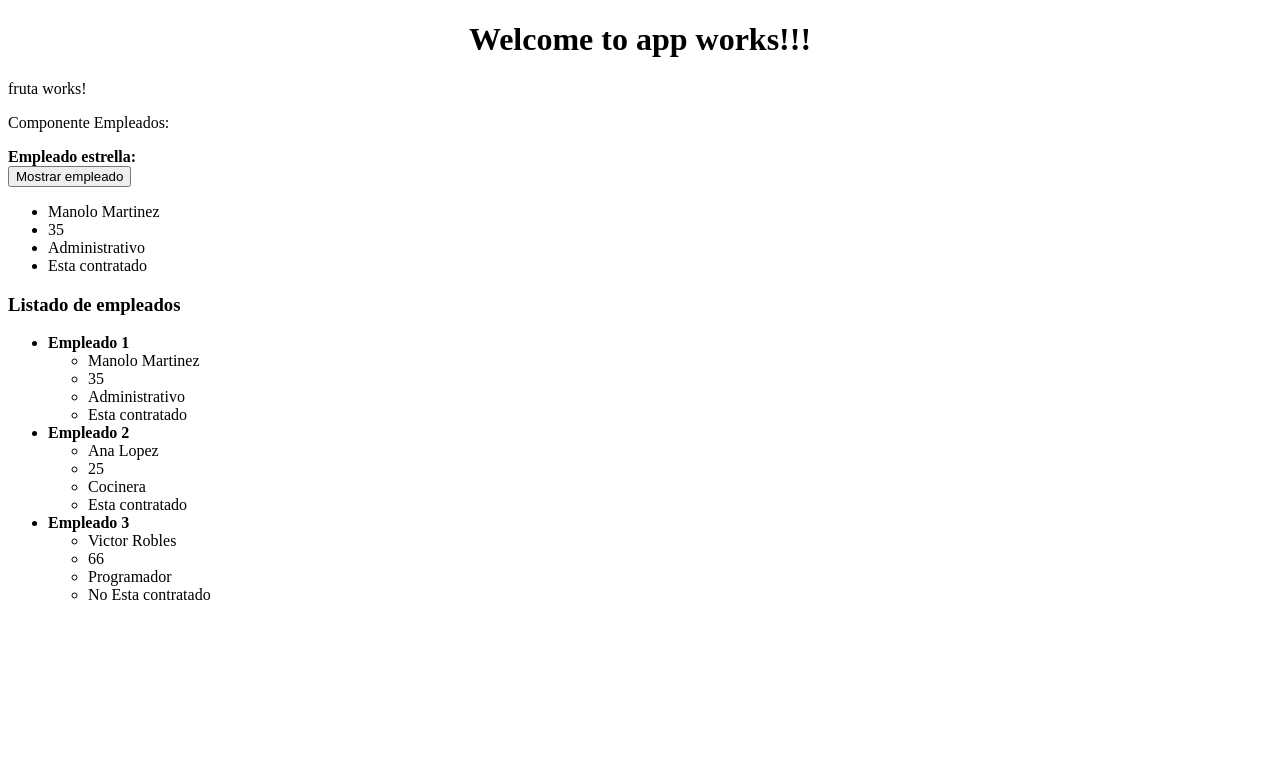
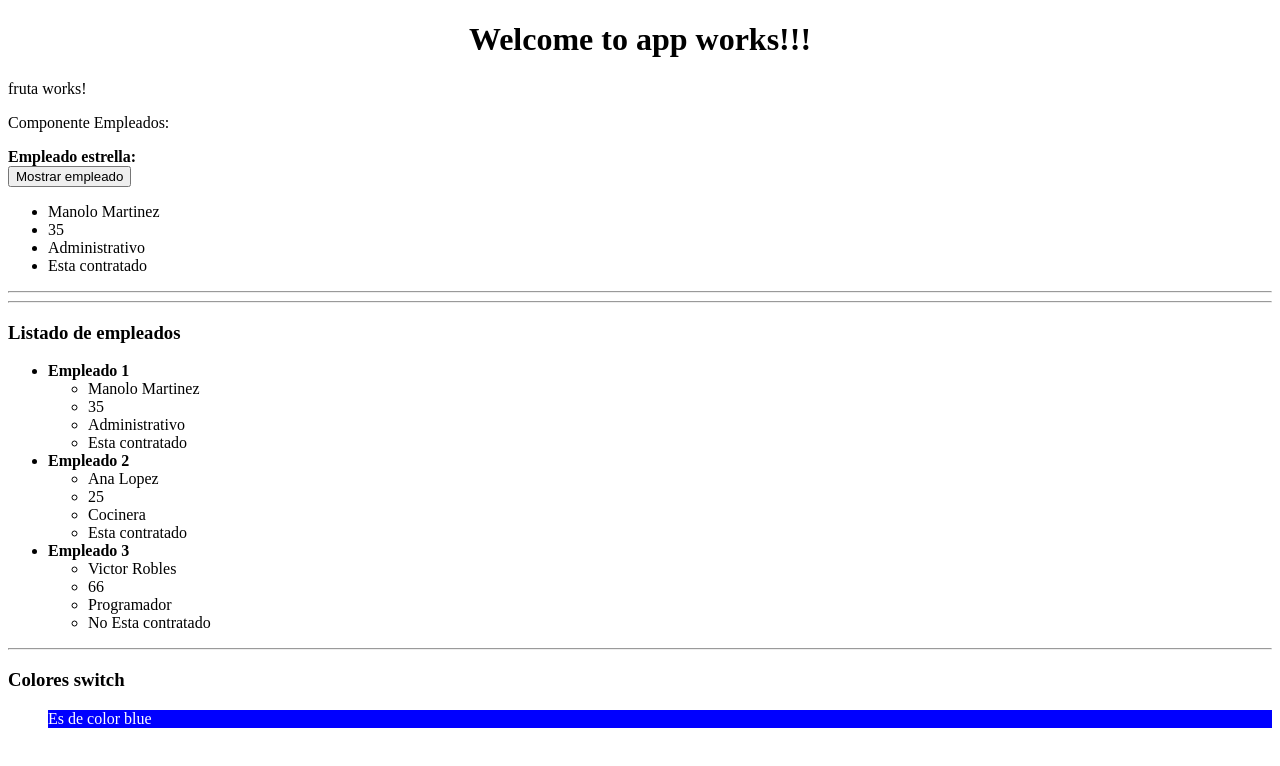
Before and after one commit to jcgato93/Curso-Angular, an Angular app: page / in a window 1280 px wide. Shown: the top 766 px of the page. Built offline with nearby package versions, Linux system fonts and the light colour scheme.

Commit message:
Directivas ngSwitch y ngStyle
manejo de condicional Switch Case
y cambiando la propiedad Style de los elementos

```diff
--- a/src/app/empleado/empleado.component.html
+++ b/src/app/empleado/empleado.component.html
@@ -17,6 +17,7 @@
   </ul>
 </div>
 
+<hr/>
 <div *ngIf="tabajador_externo == false">
   <button (click)="cambiarExterno(true)">Mostrar trabajador</button>
   <ul>
@@ -28,7 +29,7 @@
   </ul>
 </div>
 
-
+<hr/>
 <h3>Listado de empleados</h3>
 <ul>
   <li *ngFor="let empleado of trabajadores; let i = index">
@@ -42,3 +43,20 @@
     </ul>
   </li>
 </ul>
+
+<hr/>
+<h3>Colores switch</h3>
+<ul [ngSwitch]="color">
+  <li *ngSwitchCase="'red'" [ngStyle]="{'background':color,
+  'color': 'white'}">
+    Es de color {{color}}
+  </li>
+  <li *ngSwitchCase="'green'" [ngStyle]="{'background':color,
+  'color': 'white'}">
+    Es de color {{color}}
+  </li>
+  <li *ngSwitchCase="'blue'" [ngStyle]="{'background':color,
+  'color': 'white'}">
+    Es de color {{color}}
+  </li>
+</ul>
--- a/src/app/empleado/empleado.component.ts
+++ b/src/app/empleado/empleado.component.ts
@@ -15,6 +15,7 @@
   public empleado: Empleado;
   public trabajadores: Array<Empleado>;
   public tabajador_externo: Boolean;
+  public color: String;
 
   constructor() {
     this.empleado = new Empleado('David Lopez', 45, 'Cocinero', true);
@@ -25,6 +26,7 @@
     ];
 
     this.tabajador_externo = true;
+    this.color = 'blue';
   }
 
   ngOnInit() {
```
